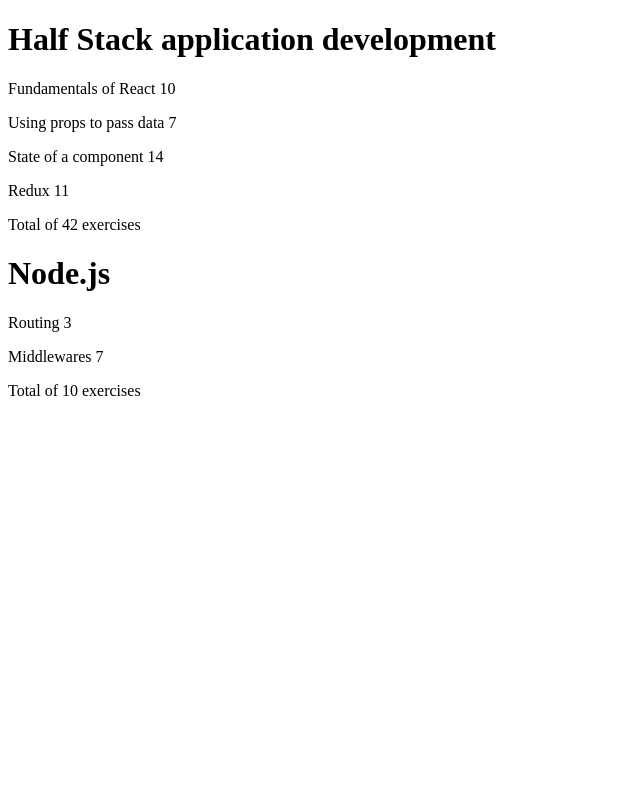
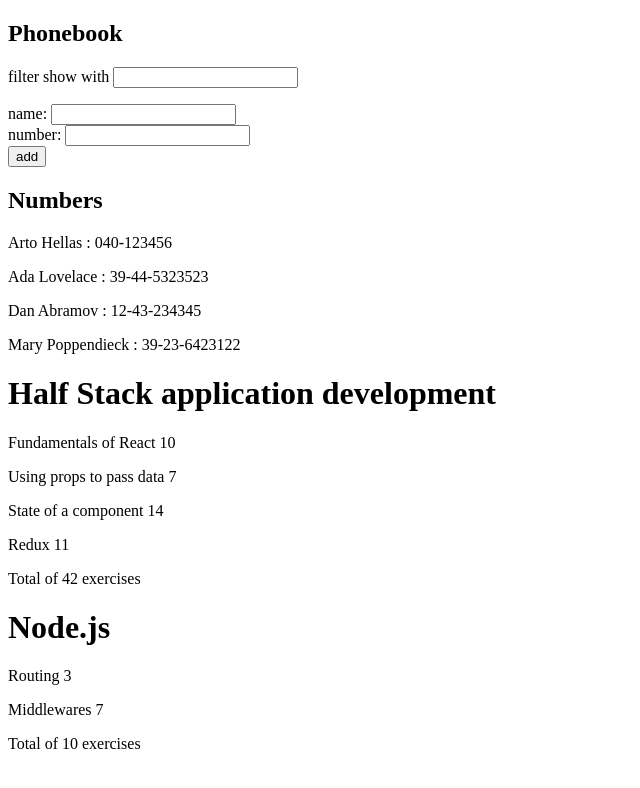
Before and after one commit to nicolas4pitz/fullStack, a React (Vite) app: page / in a window 1280 px wide. Shown: the top 788 px of the page, without its empty margins (0-640 px from the left). Built offline with nearby package versions, Linux system fonts and the light colour scheme.

Commit message:
feat: Part 2.B

```diff
--- a/src/components/Course.jsx
+++ b/src/components/Course.jsx
@@ -1,5 +1,5 @@
 const Header = (props) => {
-  console.log(props);
+  //console.log(props);
   return (
     <>
       <h1>{props.course}</h1>
--- a/src/exercicios/App.jsx
+++ b/src/exercicios/App.jsx
@@ -2,7 +2,7 @@
 import Course from "../components/Course";
 
 const Header = (props) => {
-  console.log(props);
+  //console.log(props);
   return (
     <>
       <h1>{props.course}</h1>
@@ -112,6 +112,18 @@
     },
   ];
 
+  //Fica Aqui nesse componente------------------------
+  const [persons, setPersons] = useState([
+    { name: "Arto Hellas", number: "040-123456", id: 1 },
+    { name: "Ada Lovelace", number: "39-44-5323523", id: 2 },
+    { name: "Dan Abramov", number: "12-43-234345", id: 3 },
+    { name: "Mary Poppendieck", number: "39-23-6423122", id: 4 },
+  ]);
+  const [newName, setNewName] = useState("");
+  const [newPhone, setNewPhone] = useState("");
+  const [filterPhone, setFilterPhone] = useState("");
+  //-------------------------------
+
   const [good, setGood] = useState(0);
   const [neutral, setNeutral] = useState(0);
   const [bad, setBad] = useState(0);
@@ -139,8 +151,66 @@
     setAverage(atualTotal / 3);
   };
 
+  const handleNameChange = (event) => {
+    console.log(event.target.value);
+    setNewName(event.target.value);
+  };
+
+  const handlePhoneChange = (event) => {
+    setNewPhone(event.target.value);
+  };
+
+  const handleFilter = (event) => {
+    setFilterPhone(event.target.value);
+  };
+
+  const addNamePhone = (event) => {
+    event.preventDefault();
+    const nameExists = persons.some((person) => person.name === newName);
+
+    if (nameExists) {
+      alert(`${newName} is already added to phonebook`);
+    } else {
+      const newPersona = {
+        name: newName,
+        number: newPhone,
+        id: persons.length + 1,
+      };
+      setPersons(persons.concat(newPersona));
+      setNewName("");
+      setNewPhone("");
+    }
+  };
+
+  const filterList = persons.filter((name) =>
+    name.name.toLowerCase().includes(filterPhone.toLowerCase()),
+  );
+
   return (
     <div>
+      <h2>Phonebook</h2>
+      <div>
+        <p>
+          filter show with <input onChange={handleFilter} value={filterPhone} />
+        </p>
+      </div>
+      <form onSubmit={addNamePhone}>
+        <div>
+          name: <input onChange={handleNameChange} value={newName} />
+        </div>
+        <div>
+          number: <input onChange={handlePhoneChange} value={newPhone} />
+        </div>
+        <div>
+          <button type="submit">add</button>
+        </div>
+      </form>
+      <h2>Numbers</h2>
+      {filterList.map((name) => (
+        <p key={name.id}>
+          {name.name} : {name.number}
+        </p>
+      ))}
       <Course course={courses} />
     </div>
   );
```
Also changed, not shown: src/App.jsx (+33 -2 lines).
